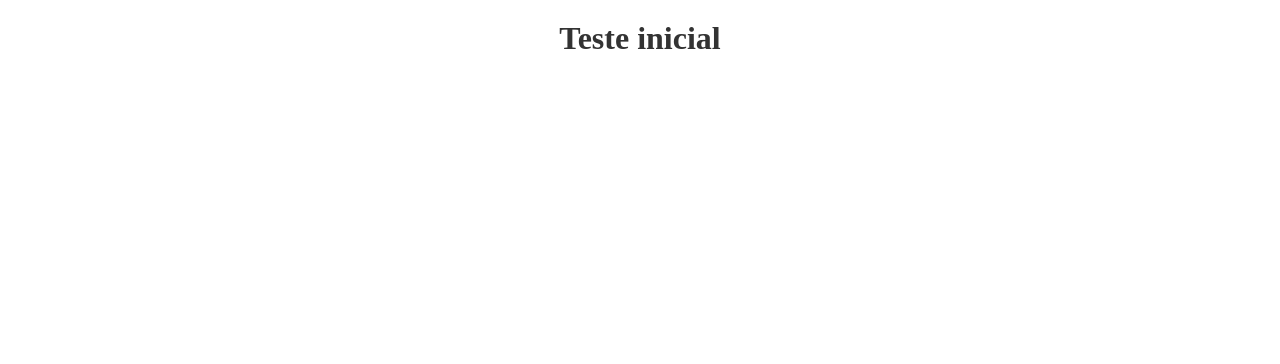
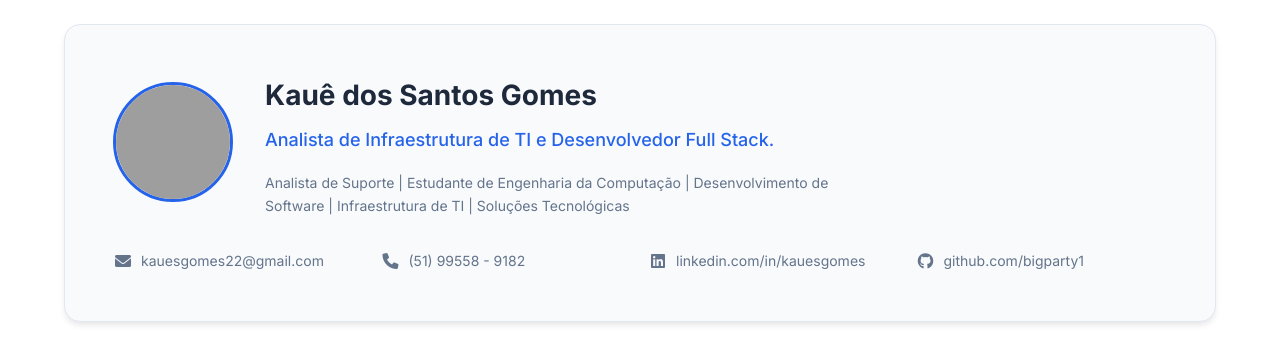
Before and after one commit to bigparty1/Pagina-Pessoal, a website with bundled scripts: page src/index.html in a window 1280 px wide. Built offline with nearby package versions, Linux system fonts and the light colour scheme; grey boxes are pictures that could not be loaded.

Commit message:
feat: Adiciona o header da pagina junto ao seu estilo

```diff
--- a/src/index.html
+++ b/src/index.html
@@ -5,11 +5,42 @@
         <meta name="viewport" content="width=device-width, initial-scale=1.0">
         <title>Kauê Gomes</title>
         <link rel="stylesheet" href="style.css">
+        <link href="https://fonts.googleapis.com/css2?family=Inter:wght@300;400;500;600;700&display=swap" rel="stylesheet">
+        <link rel="stylesheet" href="https://cdnjs.cloudflare.com/ajax/libs/font-awesome/6.0.0/css/all.min.css">
         <script type="module" src="scripts/main.js"></script>
     </head>
     <body>
-        <h1>
-            Teste inicial
-        </h1>
+        <div class="container">
+            <header class="header">
+                <div class="profile-section">
+                    <div class="profile-image">
+                        <img src="https://avatars.githubusercontent.com/u/123456789?v=4" alt="Kauê Gomes">
+                    </div>
+                    <div class="profile-info">
+                        <h1 class="name">Kauê dos Santos Gomes</h1>
+                        <h2 class="title">Analista de Infraestrutura de TI e Desenvolvedor Full Stack.</h2>
+                        <p class="description">Analista de Suporte | Estudante de Engenharia da Computação | Desenvolvimento de Software | Infraestrutura de TI | Soluções Tecnológicas</p>
+                    </div>
+                </div>
+                <div class="contact-info">
+                        <div class="contact-item">
+                            <i class="fas fa-envelope"></i>
+                            <span>kauesgomes22@gmail.com</span>
+                        </div>
+                        <div class="contact-item">
+                            <i class="fas fa-phone"></i>
+                            <span>(51) 99558 - 9182</span>
+                        </div>
+                        <div class="contact-item">
+                            <i class="fab fa-linkedin"></i>
+                            <span>linkedin.com/in/kauesgomes</span>
+                        </div>
+                        <div class="contact-item">
+                            <i class="fab fa-github"></i>
+                            <span>github.com/bigparty1</span>
+                        </div>
+                    </div>
+            </header>
+        </div>
     </body>
 </html>
--- a/src/style.css
+++ b/src/style.css
@@ -1,6 +1,146 @@
-h1 {
-    color: #333;
-    font-size: 2em;
+* {
+    margin: 0;
+    padding: 0;
+    box-sizing: border-box;
+}
+
+/* Variaveis padrões para estilo */
+:root {
+    --primary-color: #2563eb;
+    --secondary-color: #64748b;
+    --accent-color: #0ea5e9;
+    --text-primary: #1e293b;
+    --text-secondary: #64748b;
+    --background: #ffffff;
+    --surface: #f8fafc;
+    --border: #e2e8f0;
+    --shadow: 0 4px 6px -1px rgba(0, 0, 0, 0.1);
+    --font-family: 'Inter', sans-serif;
+    --font-size-xs: 10px;
+    --font-size-sm: 12px;
+    --font-size-base: 14px;
+    --font-size-lg: 16px;
+    --font-size-xl: 18px;
+    --font-size-2xl: 22px;
+    --font-size-3xl: 28px;
+    --spacing-xs: 4px;
+    --spacing-sm: 8px;
+    --spacing-md: 16px;
+    --spacing-lg: 24px;
+    --spacing-xl: 32px;
+    --spacing-2xl: 48px;
+    --border-radius: 8px;
+    --border-radius-lg: 16px;
+    --transition: all 0.3s ease;
+}
+
+/* Configuração de tema com base na preferencia do navegador/sistema */
+@media (prefers-color-scheme: dark) {
+  :root {
+    --text-primary: #f1f5f9;
+    --text-secondary: #94a3b8;
+    --background: #0f172a;
+    --surface: #1e293b;
+    --border: #334155;
+
+  }
+}
+
+body {
+    font-family: var(--font-family);
+    font-size: var(--font-size-base);
+    line-height: 1.6;
+    color: var(--text-primary);
+    background-color: var(--background);
+    transition: var(--transition);
+}
+
+.container {
+    max-width: 1200px;
+    margin: 0 auto;
+    padding: var(--spacing-lg);
+    min-height: 100vh;
+    display: flex;
+    flex-direction: column;
+}
+
+.header {
+    background: var(--surface);
+    border-radius: var(--border-radius-lg);
+    padding: var(--spacing-2xl);
+    margin-bottom: var(--spacing-2xl);
+    box-shadow: var(--shadow);
+    border: 1px solid var(--border);
+    transition: var(--transition);
+}
+
+.profile-section {
+    display: grid;
+    grid-template-columns: auto 1fr;
+    gap: var(--spacing-xl);
+    align-items: center;
+    margin-bottom: var(--spacing-xl);
+}
+
+.profile-image {
+    position: relative;
+}
+
+.profile-image img {
+    width: 120px;
+    height: 120px;
+    border-radius: 50%;
+    object-fit: cover;
+    border: 3px solid var(--primary-color);
+    transition: var(--transition);
+}
+
+.profile-image img:hover {
+    transform: scale(1.05);
+}
+
+.profile-info .name {
+    font-size: var(--font-size-3xl);
+    font-weight: 700;
+    color: var(--text-primary);
+    margin-bottom: var(--spacing-sm);
+}
+
+.profile-info .title {
+    font-size: var(--font-size-xl);
+    font-weight: 500;
+    color: var(--primary-color);
+    margin-bottom: var(--spacing-md);
+}
+
+.profile-info .description {
+    color: var(--text-secondary);
+    line-height: 1.7;
+    max-width: 600px;
+}
+
+.contact-info {
+    display: grid;
+    grid-template-columns: repeat(auto-fit, minmax(250px, 1fr));
+    gap: var(--spacing-md);
+}
+
+.contact-item {
+    display: flex;
+    align-items: center;
+    gap: var(--spacing-sm);
+    color: var(--text-secondary);
+    transition: var(--transition);
+}
+
+.contact-item:hover {
+    color: var(--primary-color);
+    transform: scale(1.05);
+    cursor: pointer;
+}
+
+.contact-item i {
+    font-size: var(--font-size-lg);
+    width: 20px;
     text-align: center;
-    margin-top: 20px;
 }
```
